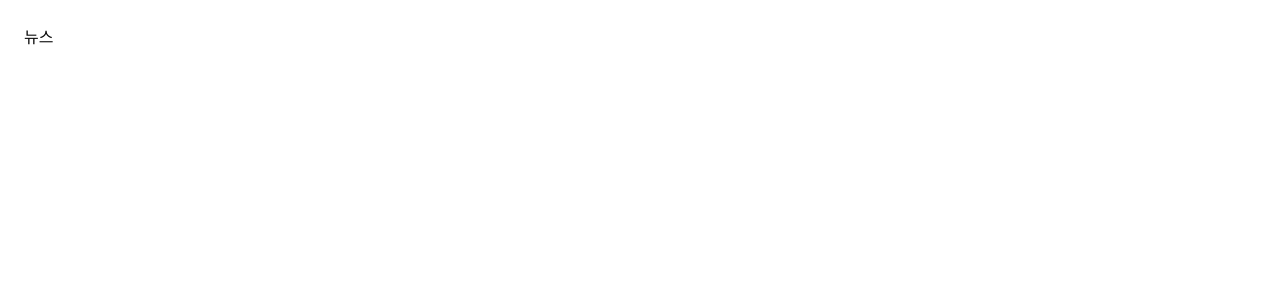
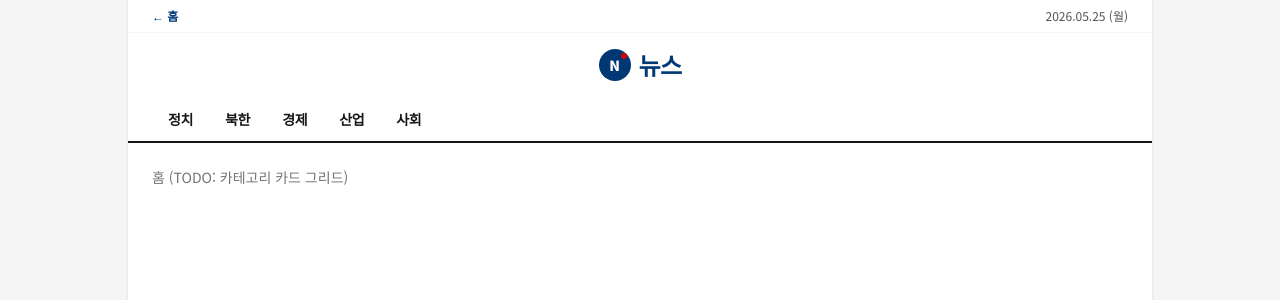
Before and after one commit to goodo707/news, a Next.js app in the folder frontend/: page / in a window 1280 px wide. Shown: the top 300 px of the page. Built offline with nearby package versions, Linux system fonts and the light colour scheme.

Commit message:
Feat: 공통 레이아웃 + Header + 카테고리 nav

```diff
--- a/frontend/app/layout.tsx
+++ b/frontend/app/layout.tsx
@@ -22,7 +22,11 @@ export default function RootLayout({
 }>) {
   return (
     <html lang="ko" className={cn("h-full antialiased", notoSansKR.variable)}>
-      <body className="min-h-full flex flex-col font-sans">{children}</body>
+      <body className="min-h-full font-sans bg-neutral-100">
+        <div className="max-w-5xl mx-auto bg-white shadow-sm min-h-screen">
+          {children}
+        </div>
+      </body>
     </html>
   );
 }
--- a/frontend/app/page.tsx
+++ b/frontend/app/page.tsx
@@ -1,7 +1,12 @@
+import { Header } from "@/components/layout/Header";
+
 export default function Home() {
   return (
-    <main className="p-6">
-      <h1>뉴스</h1>
+    <main>
+      <Header />
+      <div className="p-6 text-neutral-500 text-sm">
+        홈 (TODO: 카테고리 카드 그리드)
+      </div>
     </main>
   );
 }
--- /dev/null
+++ b/frontend/components/layout/Header.tsx
@@ -0,0 +1,51 @@
+import Link from "next/link";
+import { CATEGORIES } from "@/lib/constants";
+
+interface HeaderProps {
+  activeCategory?: string;
+}
+
+export function Header({ activeCategory }: HeaderProps) {
+  return (
+    <header className="bg-white">
+      <div className="flex items-center justify-between px-6 py-2 text-xs text-neutral-600 border-b border-neutral-100">
+        <Link href="/" className="font-bold text-brand">← 홈</Link>
+        <span>2026.05.25 (월)</span>
+      </div>
+
+      <div className="flex items-center justify-center gap-2 py-4">
+        <div
+          aria-hidden
+          className="relative w-8 h-8 rounded-full bg-brand flex items-center justify-center text-white font-black text-sm"
+        >
+          N
+          <span className="absolute top-1 right-1 w-1.5 h-1.5 bg-accent-red rounded-full" />
+        </div>
+        <span className="text-2xl font-black text-brand tracking-tight">뉴스</span>
+      </div>
+
+      <nav aria-label="카테고리" className="border-b-2 border-neutral-900 px-6">
+        <ul className="flex">
+          {CATEGORIES.map((cat) => {
+            const isActive = cat === activeCategory;
+            return (
+              <li key={cat}>
+                <Link
+                  href={`/category/${cat}`}
+                  aria-current={isActive ? "page" : undefined}
+                  className={`block px-4 py-3 text-sm font-bold tracking-tight outline-none focus-visible:ring-2 focus-visible:ring-brand transition-colors ${
+                    isActive
+                      ? "text-brand border-b-[3px] border-brand -mb-[2px]"
+                      : "text-neutral-900 hover:text-brand"
+                  }`}
+                >
+                  {cat}
+                </Link>
+              </li>
+            );
+          })}
+        </ul>
+      </nav>
+    </header>
+  );
+}
--- /dev/null
+++ b/frontend/lib/constants.ts
@@ -0,0 +1,2 @@
+export const CATEGORIES = ["정치", "북한", "경제", "산업", "사회"] as const;
+export type CategoryName = (typeof CATEGORIES)[number];
```
